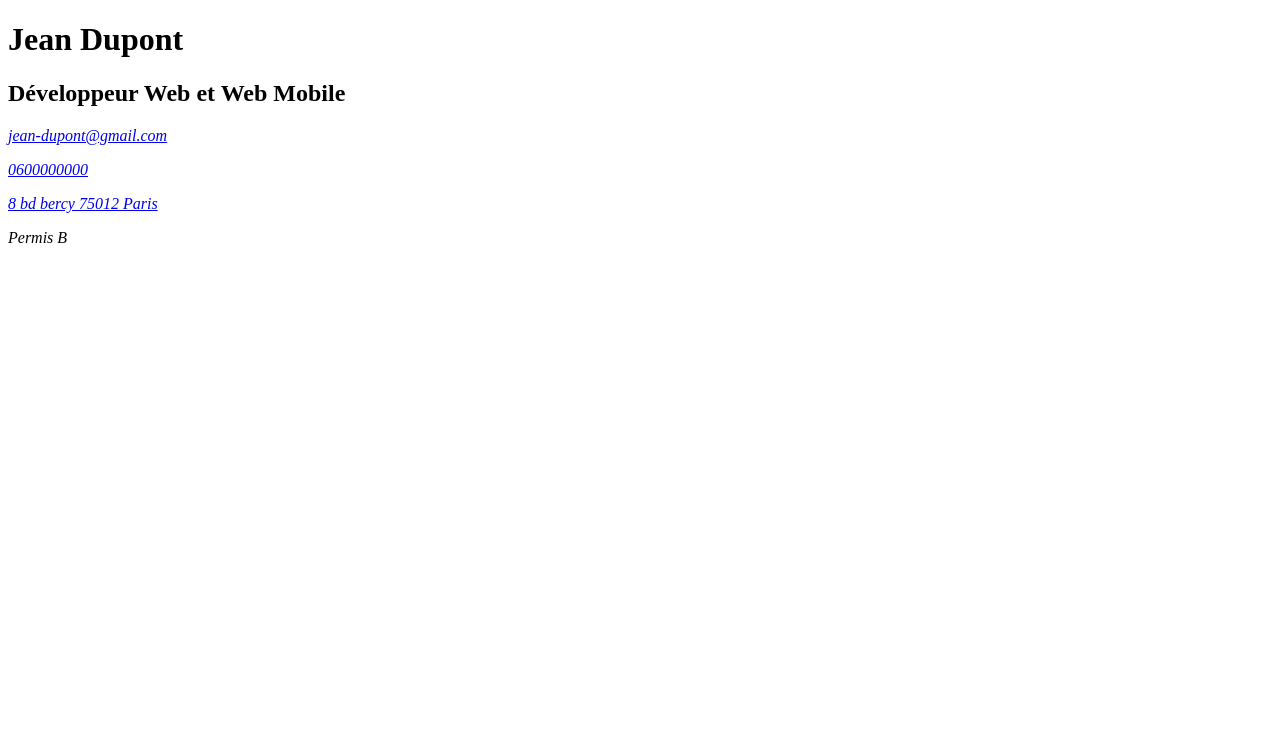
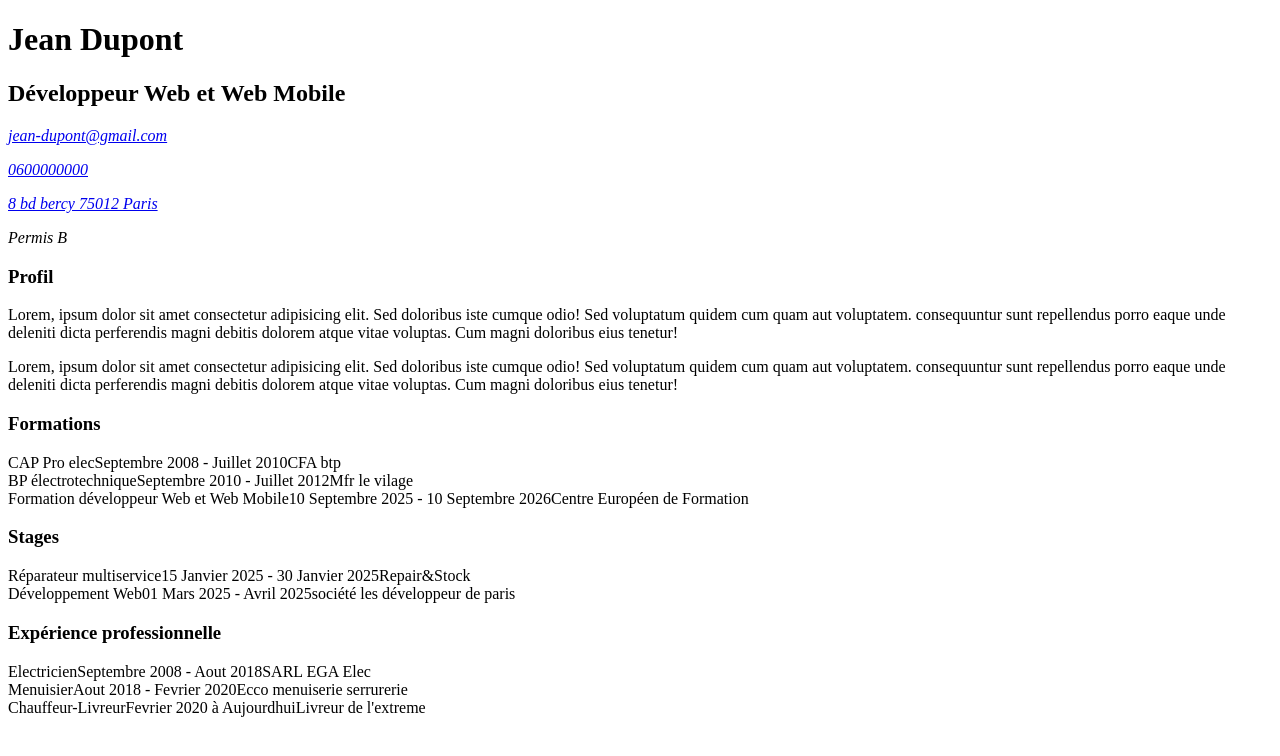
Before and after one commit to kev-aj72/cv-jean-dupont, a plain HTML site: page index.html in a window 1280 px wide. Drawn offline with Linux system fonts and the light colour scheme.

Commit message:
add section 1

```diff
--- a/index.html
+++ b/index.html
@@ -21,6 +21,60 @@
         </address>
 
     </header>
+    <main>
+        <section>
+            <article>
+                <h3>Profil</h3>
 
+                <p>Lorem, ipsum dolor sit amet consectetur adipisicing elit. Sed doloribus iste cumque odio!
+                    Sed voluptatum quidem cum quam aut voluptatem. consequuntur sunt repellendus porro eaque
+                    unde deleniti dicta perferendis magni debitis dolorem atque vitae voluptas. Cum magni
+                    doloribus eius tenetur!
+                </p>
+                <p>Lorem, ipsum dolor sit amet consectetur adipisicing elit. Sed doloribus iste cumque odio!
+                    Sed voluptatum quidem cum quam aut voluptatem. consequuntur sunt repellendus porro eaque
+                    unde deleniti dicta perferendis magni debitis dolorem atque vitae voluptas. Cum magni
+                    doloribus eius tenetur!
+                </p>
+            </article>
+
+            <article>
+                <h3>Formations</h3>
+
+                <div>CAP Pro elec<time datetime="2008-09">Septembre 2008 - </time>
+                <time datetime="2010-07">Juillet 2010</time>CFA btp</div>
+
+                <div>BP électrotechnique<time datetime="2010-09">Septembre 2010 - </time>
+                <time datetime="2012-07">Juillet 2012</time>Mfr le vilage</div>
+
+                <div>Formation développeur Web et Web Mobile<time datetime="2025-09-10">10 Septembre 2025 - </time>
+                <time datetime="2026-09-10">10 Septembre 2026</time>Centre Européen de Formation</div>
+
+            </article>
+
+            <article>
+                <h3>Stages</h3>
+
+                <div>Réparateur multiservice<time datetime="2025-01-15">15 Janvier 2025 - </time>
+                <time datetime="2025-01-30">30 Janvier 2025</time>Repair&Stock</div>
+
+                <div>Développement Web<time datetime="2025-03-01">01 Mars 2025 - </time>
+                <time datetime="2025-04">Avril 2025</time>société les développeur de paris</div>
+            </article>
+
+            <article>
+                <h3>Expérience professionnelle</h3>
+
+                <div>Electricien<time datetime="2008-09">Septembre 2008 - </time>
+                <time datetime="2018-08">Aout 2018</time>SARL EGA Elec</div>
+
+                <div>Menuisier<time datetime="2018-08">Aout 2018 - </time>
+                <time datetime="2020-02">Fevrier 2020</time>Ecco menuiserie serrurerie</div>
+
+                <div>Chauffeur-Livreur<time datetime="2020-02">Fevrier 2020 à</time>
+                    <time datetime="2025-12">Aujourdhui</time>Livreur de l'extreme</div>
+            </article>
+        </section>
+    </main>
 </body>
 </html>
```
